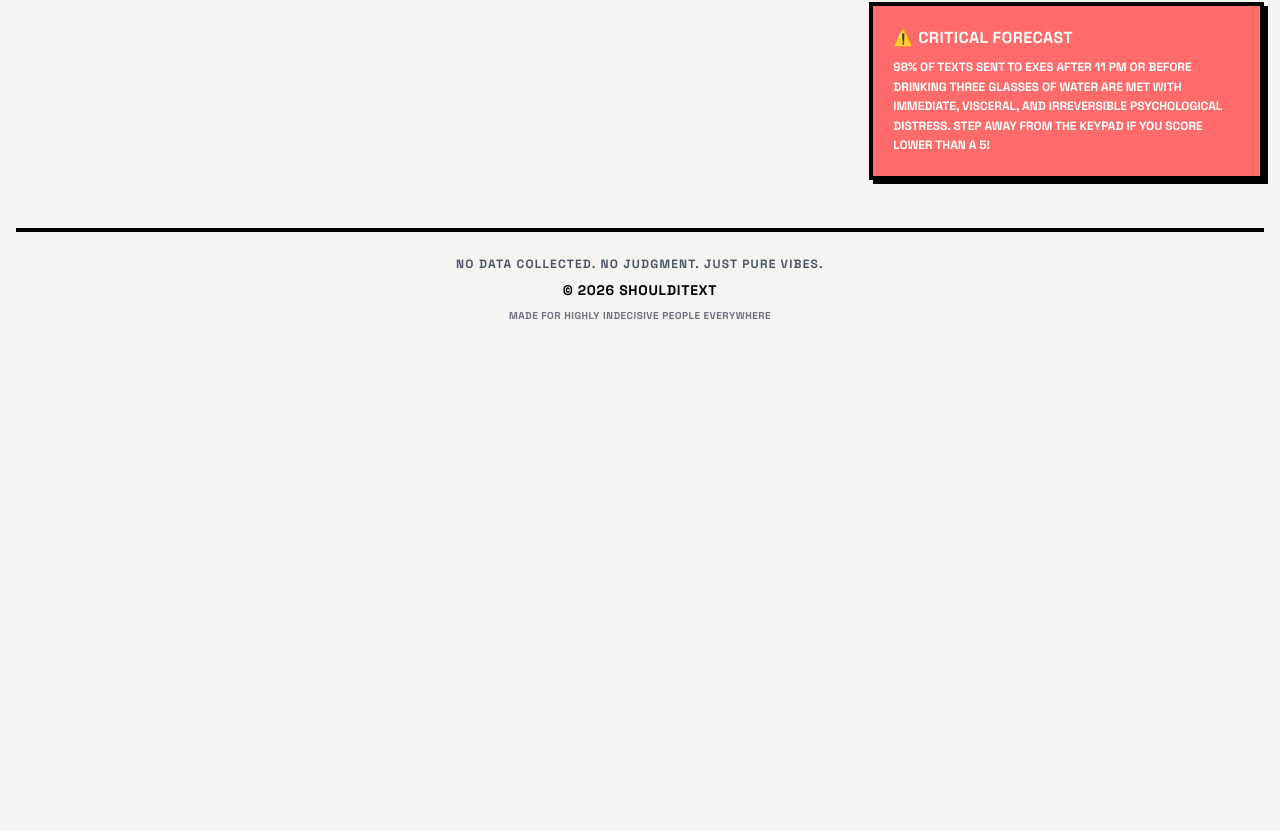
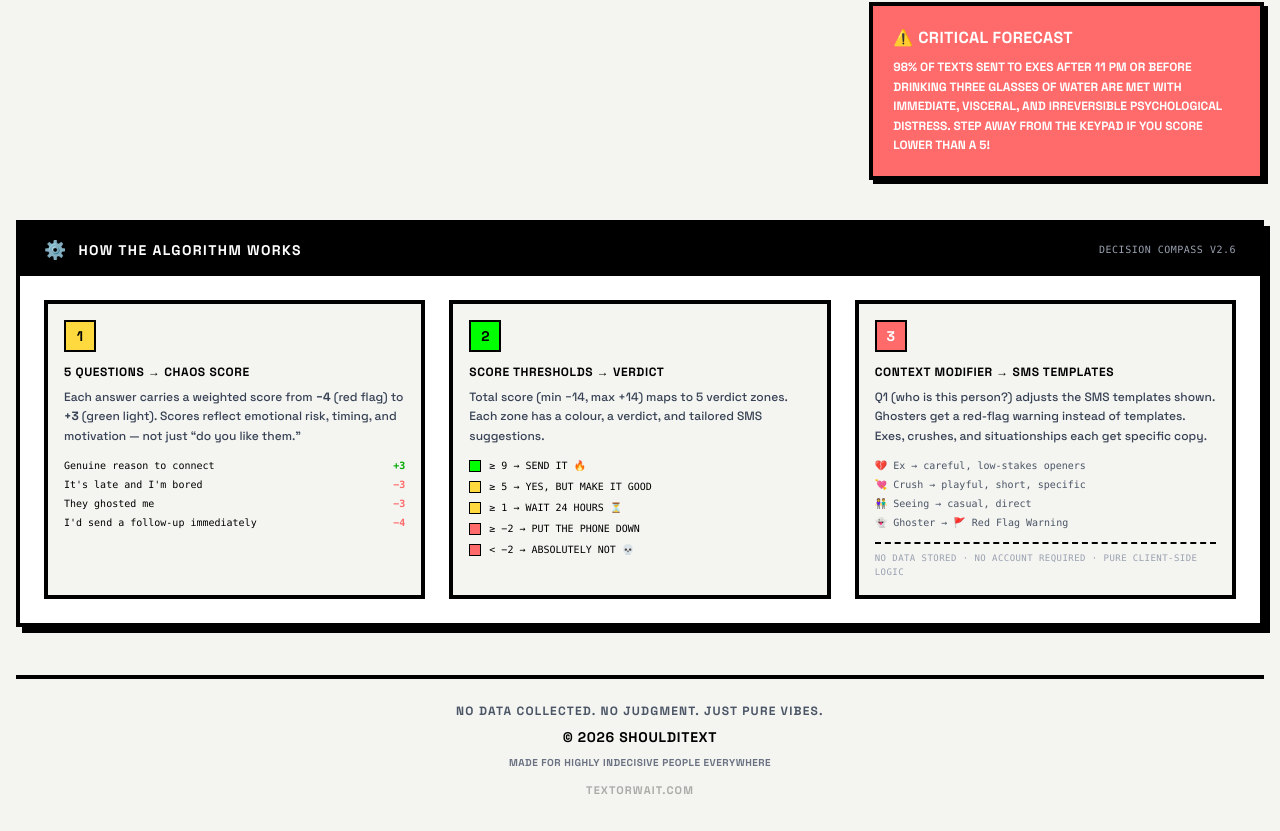
Before and after one commit to sadiyaqeen92639572-cloud/should-you-text-him, a Next.js app: page / in a window 1280 px wide. Shown: the part 1162-1993 px from the top of the page. Before the commit the page ends 1517 px from the top, so only its background shows below. Built offline with nearby package versions, Linux system fonts and the light colour scheme.

Commit message:
Add textorwait.com branding, OG tags, sitemap, robots.txt, algorithm explainer section

```diff
--- a/app/layout.tsx
+++ b/app/layout.tsx
@@ -8,9 +8,33 @@
   variable: '--font-space-grotesk',
 });
 
+const SITE_URL = 'https://should-you-text-him.pages.dev'
+
 export const metadata: Metadata = {
   title: 'Should I Text Him? Instant Yes or No for Ex, Crush, Goodnight & Ghosting',
   description: 'Should I text him first, after no contact, or after being ghosted? Get a fast yes or no answer for exes, crushes, goodnight texts, and late-night doubts.',
+  metadataBase: new URL(SITE_URL),
+  alternates: {
+    canonical: '/',
+  },
+  openGraph: {
+    title: 'Should I Text Him? Instant Yes or No',
+    description: 'Should I text him first, after no contact, or after being ghosted? Get a fast yes or no answer — no therapy needed.',
+    url: SITE_URL,
+    siteName: 'Should I Text Him?',
+    type: 'website',
+    locale: 'en_US',
+  },
+  twitter: {
+    card: 'summary_large_image',
+    title: 'Should I Text Him? Instant Yes or No',
+    description: 'Should I text him first, after no contact, or after being ghosted? Get a fast yes or no answer — no therapy needed.',
+  },
+  robots: {
+    index: true,
+    follow: true,
+    googleBot: { index: true, follow: true },
+  },
 };
 
 export default function RootLayout({children}: {children: React.ReactNode}) {
--- a/app/page.tsx
+++ b/app/page.tsx
@@ -473,9 +473,14 @@
             5 questions. Instant verdict. No therapy needed.
           </p>
         </div>
-        <div className="bg-white border-4 border-black px-5 py-3 font-black uppercase text-xs md:text-sm tracking-wider shadow-[4px_4px_0px_0px_rgba(0,0,0,1)] flex items-center gap-2 self-stretch md:self-auto justify-center">
-          <span className="w-3 h-3 rounded-none bg-[#FF6B6B] border border-black animate-pulse"></span>
-          LAST VERDICT: <span className="text-[#FF6B6B] underline ml-1">{hydratedLastVerdict ? hydratedLastVerdict : "NONE YET"}</span>
+        <div className="flex flex-col items-end gap-2">
+          <span className="text-[11px] font-black uppercase tracking-widest text-black/50">
+            textorwait.com
+          </span>
+          <div className="bg-white border-4 border-black px-5 py-3 font-black uppercase text-xs md:text-sm tracking-wider shadow-[4px_4px_0px_0px_rgba(0,0,0,1)] flex items-center gap-2 justify-center">
+            <span className="w-3 h-3 rounded-none bg-[#FF6B6B] border border-black animate-pulse"></span>
+            LAST VERDICT: <span className="text-[#FF6B6B] underline ml-1">{hydratedLastVerdict ? hydratedLastVerdict : "NONE YET"}</span>
+          </div>
         </div>
       </header>
 
@@ -901,6 +906,67 @@
 
       </div>
 
+      {/* Algorithm Explainer */}
+      <section className="w-full mt-10 border-4 border-black bg-white shadow-[6px_6px_0px_0px_rgba(0,0,0,1)]">
+        <div className="bg-black text-white px-6 py-3 flex items-center gap-3">
+          <span className="text-lg">⚙️</span>
+          <h2 className="font-black uppercase tracking-widest text-sm">How The Algorithm Works</h2>
+          <span className="ml-auto text-[10px] font-mono text-gray-400 uppercase tracking-wider">Decision Compass v2.6</span>
+        </div>
+        <div className="p-6 grid grid-cols-1 md:grid-cols-3 gap-6">
+
+          {/* Step 1 */}
+          <div className="border-4 border-black p-4 bg-[#F4F4F1]">
+            <div className="bg-[#FFD93D] border-2 border-black w-8 h-8 flex items-center justify-center font-black text-sm mb-3">1</div>
+            <h3 className="font-black uppercase text-xs tracking-wider mb-2">5 Questions → Chaos Score</h3>
+            <p className="text-xs font-medium text-gray-700 leading-relaxed">
+              Each answer carries a weighted score from <span className="font-black">−4</span> (red flag) to <span className="font-black">+3</span> (green light). Scores reflect emotional risk, timing, and motivation — not just &ldquo;do you like them.&rdquo;
+            </p>
+            <div className="mt-3 space-y-1 font-mono text-[10px]">
+              <div className="flex justify-between"><span>Genuine reason to connect</span><span className="text-[#00AA00] font-black">+3</span></div>
+              <div className="flex justify-between"><span>It&apos;s late and I&apos;m bored</span><span className="text-[#FF6B6B] font-black">−3</span></div>
+              <div className="flex justify-between"><span>They ghosted me</span><span className="text-[#FF6B6B] font-black">−3</span></div>
+              <div className="flex justify-between"><span>I&apos;d send a follow-up immediately</span><span className="text-[#FF6B6B] font-black">−4</span></div>
+            </div>
+          </div>
+
+          {/* Step 2 */}
+          <div className="border-4 border-black p-4 bg-[#F4F4F1]">
+            <div className="bg-[#00FF00] border-2 border-black w-8 h-8 flex items-center justify-center font-black text-sm mb-3">2</div>
+            <h3 className="font-black uppercase text-xs tracking-wider mb-2">Score Thresholds → Verdict</h3>
+            <p className="text-xs font-medium text-gray-700 leading-relaxed mb-3">
+              Total score (min −14, max +14) maps to 5 verdict zones. Each zone has a colour, a verdict, and tailored SMS suggestions.
+            </p>
+            <div className="space-y-1.5 font-mono text-[10px]">
+              <div className="flex items-center gap-2"><span className="w-3 h-3 bg-[#00FF00] border border-black shrink-0"></span><span>≥ 9 → SEND IT 🔥</span></div>
+              <div className="flex items-center gap-2"><span className="w-3 h-3 bg-[#FFD93D] border border-black shrink-0"></span><span>≥ 5 → YES, BUT MAKE IT GOOD</span></div>
+              <div className="flex items-center gap-2"><span className="w-3 h-3 bg-[#FFD93D] border border-black shrink-0"></span><span>≥ 1 → WAIT 24 HOURS ⏳</span></div>
+              <div className="flex items-center gap-2"><span className="w-3 h-3 bg-[#FF6B6B] border border-black shrink-0"></span><span>≥ −2 → PUT THE PHONE DOWN</span></div>
+              <div className="flex items-center gap-2"><span className="w-3 h-3 bg-[#FF6B6B] border border-black shrink-0"></span><span>&lt; −2 → ABSOLUTELY NOT 💀</span></div>
+            </div>
+          </div>
+
+          {/* Step 3 */}
+          <div className="border-4 border-black p-4 bg-[#F4F4F1]">
+            <div className="bg-[#FF6B6B] border-2 border-black w-8 h-8 flex items-center justify-center font-black text-sm mb-3 text-white">3</div>
+            <h3 className="font-black uppercase text-xs tracking-wider mb-2">Context Modifier → SMS Templates</h3>
+            <p className="text-xs font-medium text-gray-700 leading-relaxed mb-3">
+              Q1 (who is this person?) adjusts the SMS templates shown. Ghosters get a red-flag warning instead of templates. Exes, crushes, and situationships each get specific copy.
+            </p>
+            <div className="space-y-1 font-mono text-[10px] text-gray-600">
+              <div>💔 Ex → careful, low-stakes openers</div>
+              <div>💘 Crush → playful, short, specific</div>
+              <div>👫 Seeing → casual, direct</div>
+              <div>👻 Ghoster → 🚩 Red Flag Warning</div>
+            </div>
+            <div className="mt-3 border-t-2 border-dashed border-black pt-2 text-[9px] font-mono text-gray-400 uppercase tracking-wider">
+              No data stored · No account required · Pure client-side logic
+            </div>
+          </div>
+
+        </div>
+      </section>
+
       {/* Footer */}
       <footer className="w-full text-center mt-12 pt-6 border-t-4 border-black flex flex-col items-center gap-2">
         <span className="text-xs font-extrabold uppercase text-gray-600 tracking-widest">
@@ -912,6 +978,9 @@
         <span className="text-[10px] font-bold uppercase text-gray-500 tracking-wider">
           Made for highly indecisive people everywhere
         </span>
+        <span className="text-[11px] font-black uppercase tracking-widest text-black/30 mt-1">
+          textorwait.com
+        </span>
       </footer>
 
     </div>
--- a/app/quiz/[slug]/page.tsx
+++ b/app/quiz/[slug]/page.tsx
@@ -18,6 +18,18 @@
   return {
     title: quiz.metaTitle,
     description: quiz.metaDescription,
+    alternates: { canonical: `/quiz/${quiz.slug}` },
+    openGraph: {
+      title: quiz.metaTitle,
+      description: quiz.metaDescription,
+      url: `${QUIZ_SITE_URL}/quiz/${quiz.slug}`,
+      type: 'website',
+    },
+    twitter: {
+      card: 'summary_large_image',
+      title: quiz.metaTitle,
+      description: quiz.metaDescription,
+    },
   }
 }
 
```
Also changed, not shown: public/robots.txt (added), 25 other files (tests, documents, lock files or other folders).
